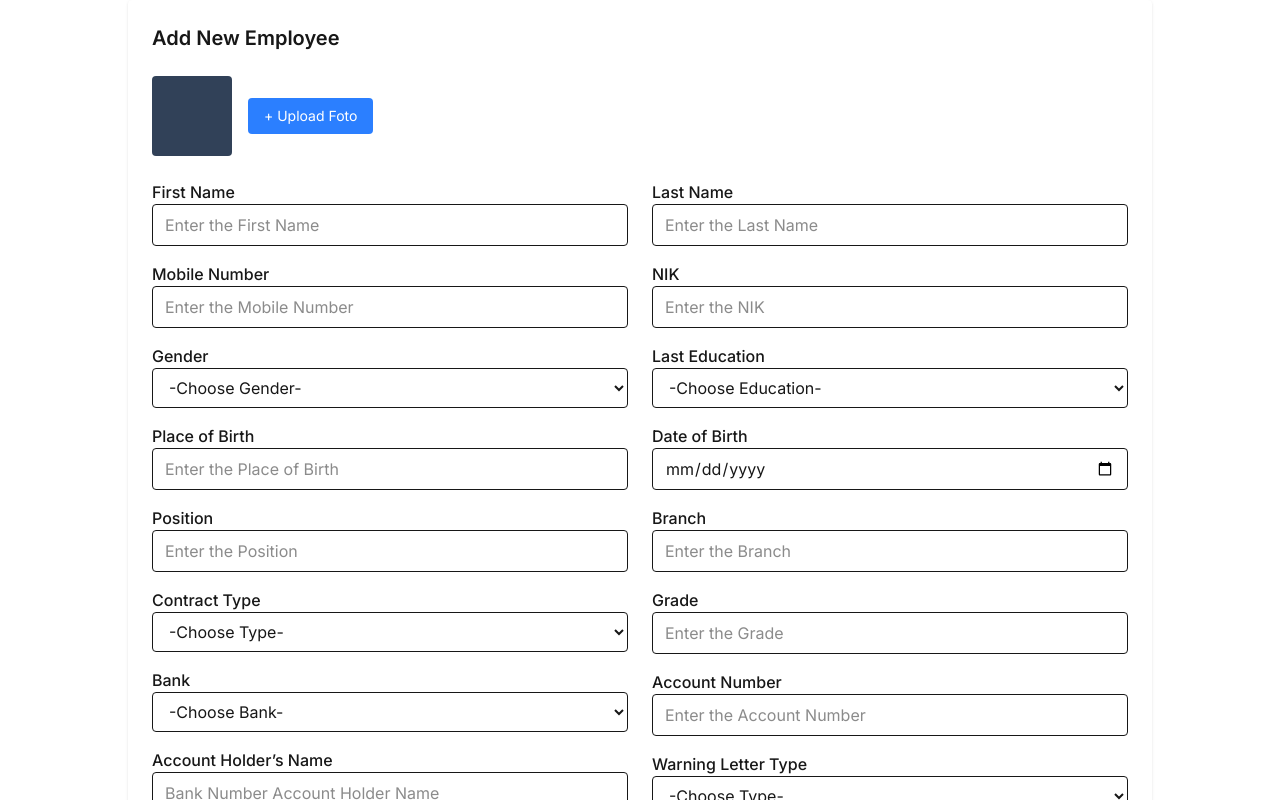
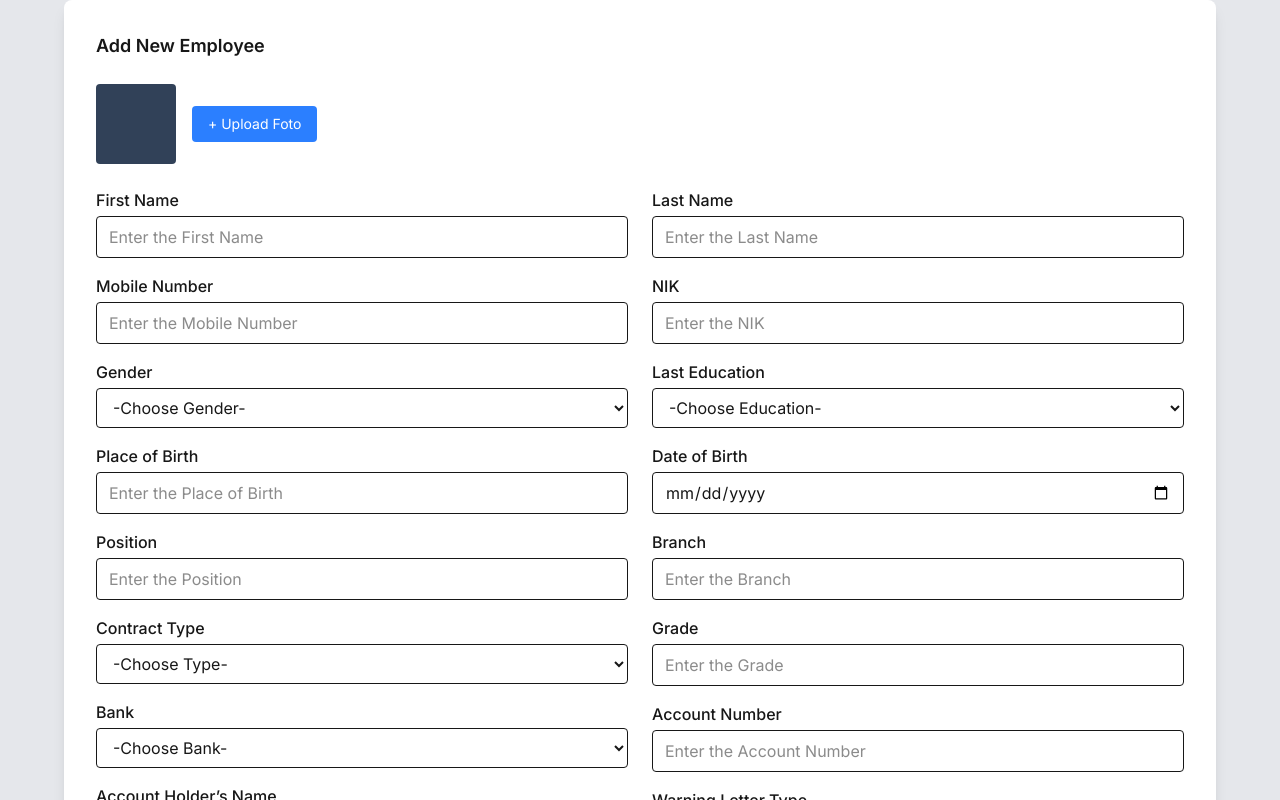
Before and after one commit to nrhlzanin/hris-cmlabs, a Next.js app in the folder frontend/: page /admin/employee/new-employee in a window 1280 px wide. Shown: the top 800 px of the page. Built offline with nearby package versions, Linux system fonts and the light colour scheme.

Commit message:
Updatean fixing sedikit admin

```diff
--- a/frontend/src/app/admin/employee/new-employee/page.tsx
+++ b/frontend/src/app/admin/employee/new-employee/page.tsx
@@ -1,5 +1,6 @@
 'use client';
 import { useState } from 'react';
+import Link from 'next/link';
 
 export default function AddEmployeeForm() {
   const [formData, setFormData] = useState({
@@ -37,15 +38,16 @@ export default function AddEmployeeForm() {
   const handleSubmit = (e) => {
     e.preventDefault();
     console.log(formData);
-    // submit to backend
+    // kirim ke backend
   };
 
   return (
-    <div className="max-w-5xl mx-auto p-6 bg-white shadow rounded">
-      <h2 className="text-xl font-semibold mb-6">Add New Employee</h2>
-      <form onSubmit={handleSubmit} className="grid grid-cols-2 gap-6">
-        {/* Photo and Upload */}
-        <div className="col-span-2 flex items-center gap-4">
+    <div className="min-h-screen bg-gray-200 flex items-center justify-center px-4">
+      <div className="bg-white rounded-lg shadow-lg p-8 w-full max-w-6xl">
+        <h2 className="text-lg font-semibold mb-6">Add New Employee</h2>
+
+        {/* Upload Foto */}
+        <div className="flex items-center gap-4 mb-6">
           <div className="w-20 h-20 bg-slate-700 rounded" />
           <button
             type="button"
@@ -55,200 +57,72 @@ export default function AddEmployeeForm() {
           </button>
         </div>
 
-        {/* First Column */}
-        <div className="space-y-4">
-          <div>
-            <label className="block font-medium">First Name</label>
-            <input
-              name="firstName"
-              value={formData.firstName}
-              onChange={handleChange}
-              placeholder="Enter the First Name"
-              className="w-full border px-3 py-2 rounded"
-            />
+        <form onSubmit={handleSubmit} className="grid grid-cols-2 gap-6">
+          {/* Kolom Kiri */}
+          <div className="space-y-4">
+            <Field label="First Name" name="firstName" value={formData.firstName} onChange={handleChange} placeholder="Enter the First Name" />
+            <Field label="Mobile Number" name="mobileNumber" value={formData.mobileNumber} onChange={handleChange} placeholder="Enter the Mobile Number" />
+            <SelectField label="Gender" name="gender" value={formData.gender} onChange={handleChange} options={options.genders} placeholder="-Choose Gender-" />
+            <Field label="Place of Birth" name="placeOfBirth" value={formData.placeOfBirth} onChange={handleChange} placeholder="Enter the Place of Birth" />
+            <Field label="Position" name="position" value={formData.position} onChange={handleChange} placeholder="Enter the Position" />
+            <SelectField label="Contract Type" name="contractType" value={formData.contractType} onChange={handleChange} options={options.contractTypes} placeholder="-Choose Type-" />
+            <SelectField label="Bank" name="bank" value={formData.bank} onChange={handleChange} options={options.banks} placeholder="-Choose Bank-" />
+            <Field label="Account Holder’s Name" name="accountHolderName" value={formData.accountHolderName} onChange={handleChange} placeholder="Bank Number Account Holder Name" />
           </div>
-          <div>
-            <label className="block font-medium">Mobile Number</label>
-            <input
-              name="mobileNumber"
-              value={formData.mobileNumber}
-              onChange={handleChange}
-              placeholder="Enter the Mobile Number"
-              className="w-full border px-3 py-2 rounded"
-            />
+
+          {/* Kolom Kanan */}
+          <div className="space-y-4">
+            <Field label="Last Name" name="lastName" value={formData.lastName} onChange={handleChange} placeholder="Enter the Last Name" />
+            <Field label="NIK" name="nik" value={formData.nik} onChange={handleChange} placeholder="Enter the NIK" />
+            <SelectField label="Last Education" name="lastEducation" value={formData.lastEducation} onChange={handleChange} options={options.educations} placeholder="-Choose Education-" />
+            <div>
+              <label className="block font-medium mb-1">Date of Birth</label>
+              <input name="dateOfBirth" type="date" value={formData.dateOfBirth} onChange={handleChange} className="w-full border px-3 py-2 rounded" />
+            </div>
+            <Field label="Branch" name="branch" value={formData.branch} onChange={handleChange} placeholder="Enter the Branch" />
+            <Field label="Grade" name="grade" value={formData.grade} onChange={handleChange} placeholder="Enter the Grade" />
+            <Field label="Account Number" name="accountNumber" value={formData.accountNumber} onChange={handleChange} placeholder="Enter the Account Number" />
+            <SelectField label="Warning Letter Type" name="warningLetterType" value={formData.warningLetterType} onChange={handleChange} options={options.warningLetters} placeholder="-Choose Type-" />
           </div>
-          <div>
-            <label className="block font-medium">Gender</label>
-            <select
-              name="gender"
-              value={formData.gender}
-              onChange={handleChange}
-              className="w-full border px-3 py-2 rounded"
-            >
-              <option value="">-Choose Gender-</option>
-              {options.genders.map(g => (
-                <option key={g} value={g}>{g}</option>
-              ))}
-            </select>
+
+          {/* Tombol */}
+          <div className="col-span-2 flex justify-end space-x-3 pt-2">
+            <Link href="/employee-database">
+              <button type="button" className="bg-red-600 hover:bg-red-700 text-white px-4 py-2 rounded">
+                Cancel
+              </button>
+            </Link>
+            <button type="submit" className="bg-green-600 hover:bg-green-700 text-white px-4 py-2 rounded">
+              Save
+            </button>
           </div>
-          <div>
-            <label className="block font-medium">Place of Birth</label>
-            <input
-              name="placeOfBirth"
-              value={formData.placeOfBirth}
-              onChange={handleChange}
-              placeholder="Enter the Place of Birth"
-              className="w-full border px-3 py-2 rounded"
-            />
-          </div>
-          <div>
-            <label className="block font-medium">Position</label>
-            <input
-              name="position"
-              value={formData.position}
-              onChange={handleChange}
-              placeholder="Enter the Position"
-              className="w-full border px-3 py-2 rounded"
-            />
-          </div>
-          <div>
-            <label className="block font-medium">Contract Type</label>
-            <select
-              name="contractType"
-              value={formData.contractType}
-              onChange={handleChange}
-              className="w-full border px-3 py-2 rounded"
-            >
-              <option value="">-Choose Type-</option>
-              {options.contractTypes.map(c => (
-                <option key={c} value={c}>{c}</option>
-              ))}
-            </select>
-          </div>
-          <div>
-            <label className="block font-medium">Bank</label>
-            <select
-              name="bank"
-              value={formData.bank}
-              onChange={handleChange}
-              className="w-full border px-3 py-2 rounded"
-            >
-              <option value="">-Choose Bank-</option>
-              {options.banks.map(b => (
-                <option key={b} value={b}>{b}</option>
-              ))}
-            </select>
-          </div>
-          <div>
-            <label className="block font-medium">Account Holder’s Name</label>
-            <input
-              name="accountHolderName"
-              value={formData.accountHolderName}
-              onChange={handleChange}
-              placeholder="Bank Number Account Holder Name"
-              className="w-full border px-3 py-2 rounded"
-            />
-          </div>
-        </div>
-
-        {/* Second Column */}
-        <div className="space-y-4">
-          <div>
-            <label className="block font-medium">Last Name</label>
-            <input
-              name="lastName"
-              value={formData.lastName}
-              onChange={handleChange}
-              placeholder="Enter the Last Name"
-              className="w-full border px-3 py-2 rounded"
-            />
-          </div>
-          <div>
-            <label className="block font-medium">NIK</label>
-            <input
-              name="nik"
-              value={formData.nik}
-              onChange={handleChange}
-              placeholder="Enter the NIK"
-              className="w-full border px-3 py-2 rounded"
-            />
-          </div>
-          <div>
-            <label className="block font-medium">Last Education</label>
-            <select
-              name="lastEducation"
-              value={formData.lastEducation}
-              onChange={handleChange}
-              className="w-full border px-3 py-2 rounded"
-            >
-              <option value="">-Choose Education-</option>
-              {options.educations.map(e => (
-                <option key={e} value={e}>{e}</option>
-              ))}
-            </select>
-          </div>
-          <div>
-            <label className="block font-medium">Date of Birth</label>
-            <input
-              name="dateOfBirth"
-              type="date"
-              value={formData.dateOfBirth}
-              onChange={handleChange}
-              className="w-full border px-3 py-2 rounded"
-            />
-          </div>
-          <div>
-            <label className="block font-medium">Branch</label>
-            <input
-              name="branch"
-              value={formData.branch}
-              onChange={handleChange}
-              placeholder="Enter the Branch"
-              className="w-full border px-3 py-2 rounded"
-            />
-          </div>
-          <div>
-            <label className="block font-medium">Grade</label>
-            <input
-              name="grade"
-              value={formData.grade}
-              onChange={handleChange}
-              placeholder="Enter the Grade"
-              className="w-full border px-3 py-2 rounded"
-            />
-          </div>
-          <div>
-            <label className="block font-medium">Account Number</label>
-            <input
-              name="accountNumber"
-              value={formData.accountNumber}
-              onChange={handleChange}
-              placeholder="Enter the Account Number"
-              className="w-full border px-3 py-2 rounded"
-            />
-          </div>
-          <div>
-            <label className="block font-medium">Warning Letter Type</label>
-            <select
-              name="warningLetterType"
-              value={formData.warningLetterType}
-              onChange={handleChange}
-              className="w-full border px-3 py-2 rounded"
-            >
-              <option value="">-Choose Type-</option>
-              {options.warningLetters.map(w => (
-                <option key={w} value={w}>{w}</option>
-              ))}
-            </select>
-          </div>
-        </div>
-
-        {/* Action Buttons */}
-        <div className="col-span-2 flex justify-end space-x-4 mt-2">
-          <button type="button" className="bg-red-600 hover:bg-red-700 text-white px-4 py-2 rounded">Cancel</button>
-          <button type="submit" className="bg-green-600 hover:bg-green-700 text-white px-4 py-2 rounded">Save</button>
-        </div>
-      </form>
+        </form>
+      </div>
     </div>
   );
 }
+
+// Komponen field input
+function Field({ label, name, value, onChange, placeholder }) {
+  return (
+    <div>
+      <label className="block font-medium mb-1">{label}</label>
+      <input name={name} value={value} onChange={onChange} placeholder={placeholder} className="w-full border px-3 py-2 rounded" />
+    </div>
+  );
+}
+
+// Komponen field select
+function SelectField({ label, name, value, onChange, options, placeholder }) {
+  return (
+    <div>
+      <label className="block font-medium mb-1">{label}</label>
+      <select name={name} value={value} onChange={onChange} className="w-full border px-3 py-2 rounded">
+        <option value="">{placeholder}</option>
+        {options.map((opt) => (
+          <option key={opt} value={opt}>{opt}</option>
+        ))}
+      </select>
+    </div>
+  );
+}
--- a/frontend/src/app/admin/overtime/page.tsx
+++ b/frontend/src/app/admin/overtime/page.tsx
@@ -78,7 +78,8 @@ export default function OvertimeOverview() {
   );
 
   return (
-    <div className="p-6">
+    <div className="min-h-screen bg-gray-100 py-10 px-4">
+      <div className="max-w-7xl mx-auto bg-white rounded-lg shadow p-6">
         <div className="flex items-center justify-between mb-4">
           <h1 className="text-xl font-semibold mr-4">Overtime Overview</h1>
           <input
@@ -132,8 +133,9 @@ export default function OvertimeOverview() {
             </tbody>
           </table>
         </div>
+      </div>
 
-      {/* Modal Table Popup */}
+      {/* Modal Popup */}
       {modalOpen && (
         <div className="fixed inset-0 bg-black/50 z-50 flex items-center justify-center">
           <div className="bg-white p-6 rounded-lg shadow-lg w-[90%] max-w-3xl max-h-[90%] overflow-y-auto relative">
--- a/frontend/src/app/admin/profile/page.tsx
+++ b/frontend/src/app/admin/profile/page.tsx
@@ -2,11 +2,12 @@ import React from "react";
 
 export default function ProfilePage() {
   return (
+    <div className="bg-gray-100 min-h-screen py-10">
       <div className="p-6 max-w-5xl mx-auto font-sans space-y-6">
         {/* Profile Card */}
         <div className="bg-white shadow-md rounded-2xl p-6 space-y-4">
           <div className="flex items-center space-x-4">
-          <div className="w-16 h-16 rounded-full bg-gray-200 overflow-hidden">
+            <div className="w-16 h-16 rounded-full bg-gray-200 overflow-hidden relative">
               <input
                 type="file"
                 accept="image/*"
@@ -110,5 +111,6 @@ export default function ProfilePage() {
           </div>
         </div>
       </div>
+    </div>
   );
 }
```
Also changed, not shown: frontend/src/app/admin/employee/employee-database/page.tsx (+55 -17 lines), frontend/src/app/admin/letter/page.tsx (+93 -76 lines). Lines whose indentation alone changed are shown as unchanged.
